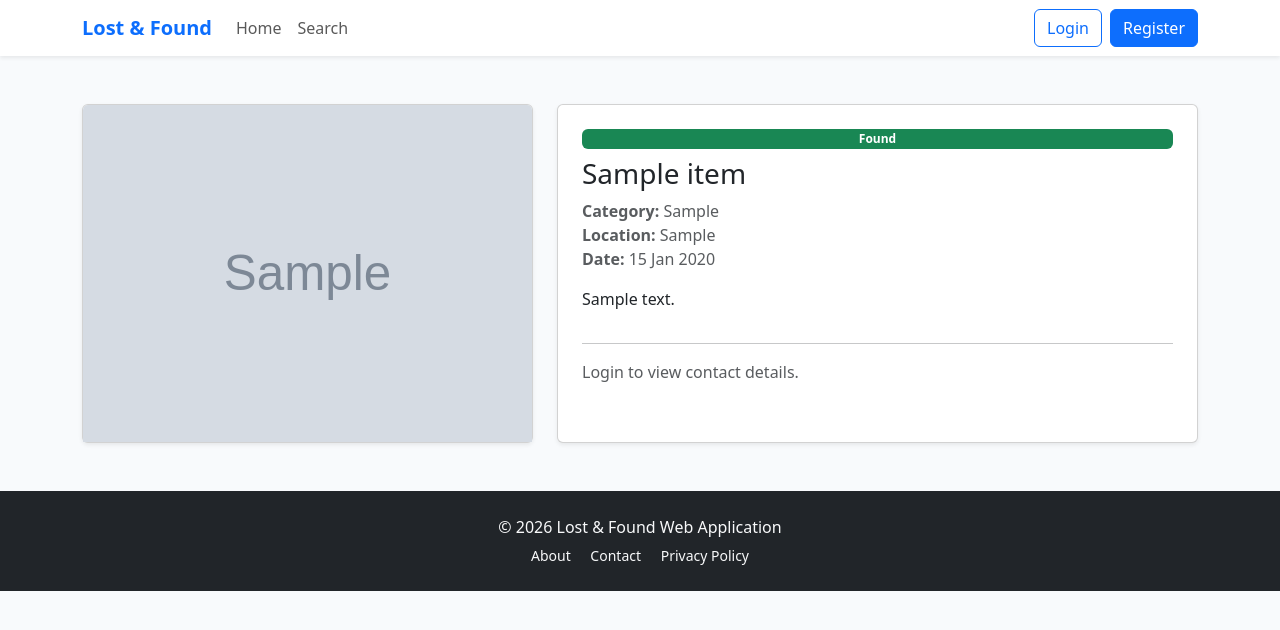
After one commit to lost-found-web/lost-found-webapp, a Flask app: page /item/1 in a window 1280 px wide. The commit adds this page. Shown: the top 630 px of the page. Run offline with Flask 3, Linux system fonts and the light colour scheme; tables that the repository leaves empty hold one stand-in row (values such as "Sample post"); grey boxes marked "Sample" are stand-in pictures.

Commit message:
Add contact field to item reporting and details

```diff
--- a/app/models/item.py
+++ b/app/models/item.py
@@ -16,7 +16,11 @@ class Item(db.Model):
     location = db.Column(db.String(255), nullable=False)
     date_reported = db.Column(db.Date, nullable=False)
 
+    contact = db.Column(db.String(20), nullable=False)
+
     image = db.Column(db.String(255))  # filename
     status = db.Column(db.String(20), default="active")
 
     created_at = db.Column(db.DateTime, default=datetime.utcnow)
+
+user = db.relationship("User", backref="items")
--- a/app/routes/items.py
+++ b/app/routes/items.py
@@ -44,6 +44,7 @@ def report_item(item_type):
             category=request.form["category"],
             description=request.form["description"],
             location=request.form["location"],
+            contact=request.form["contact"],
             date_reported=datetime.strptime(
                 request.form["date_reported"], "%Y-%m-%d"
             ).date(),
@@ -56,3 +57,7 @@ def report_item(item_type):
         return redirect(url_for("items.home"))
 
     return render_template("report_item.html", item_type=item_type)
+@items_bp.route("/item/<int:item_id>")
+def item_details(item_id):
+    item = Item.query.get_or_404(item_id)
+    return render_template("item_details.html", item=item)
--- /dev/null
+++ b/app/templates/item_details.html
@@ -0,0 +1,59 @@
+{% extends "base.html" %}
+{% block title %}Item Details{% endblock %}
+
+{% block content %}
+<div class="container my-5">
+  <div class="row">
+
+    <!-- IMAGE -->
+    <div class="col-md-5">
+      <div class="card shadow-sm">
+        {% if item.image %}
+        <img src="{{ url_for('static', filename='uploads/' ~ item.image) }}"
+             class="card-img-top"
+             alt="Item Image">
+        {% else %}
+        <img src="https://via.placeholder.com/500x350"
+             class="card-img-top"
+             alt="No Image">
+        {% endif %}
+      </div>
+    </div>
+
+    <!-- DETAILS -->
+    <div class="col-md-7">
+      <div class="card shadow-sm p-4 h-100">
+        {% if item.item_type == "lost" %}
+          <span class="badge bg-danger mb-2">Lost</span>
+        {% else %}
+          <span class="badge bg-success mb-2">Found</span>
+        {% endif %}
+
+        <h3>{{ item.item_name }}</h3>
+
+        <p class="text-muted">
+          <strong>Category:</strong> {{ item.category }} <br>
+          <strong>Location:</strong> {{ item.location }} <br>
+          <strong>Date:</strong> {{ item.date_reported.strftime('%d %b %Y') }}
+        </p>
+
+        <p>{{ item.description }}</p>
+
+        <hr>
+
+        {% if current_user.is_authenticated %}
+  <p>
+    <strong>Contact:</strong> {{ item.contact }}
+  </p>
+{% else %}
+  <p class="text-muted">
+    Login to view contact details.
+  </p>
+{% endif %}
+
+      </div>
+    </div>
+
+  </div>
+</div>
+{% endblock %}
--- a/app/templates/report_item.html
+++ b/app/templates/report_item.html
@@ -22,6 +22,12 @@
 
       <input class="form-control mb-2" name="location" placeholder="Location" required>
 
+      <input class="form-control mb-2"
+       name="contact"
+       placeholder="Contact Number"
+       required>
+
+
       <input class="form-control mb-2" type="date" name="date_reported" required>
 
       <input class="form-control mb-3" type="file" name="image">
```
Also changed, not shown: app/templates/home.html (+5 -3 lines).
